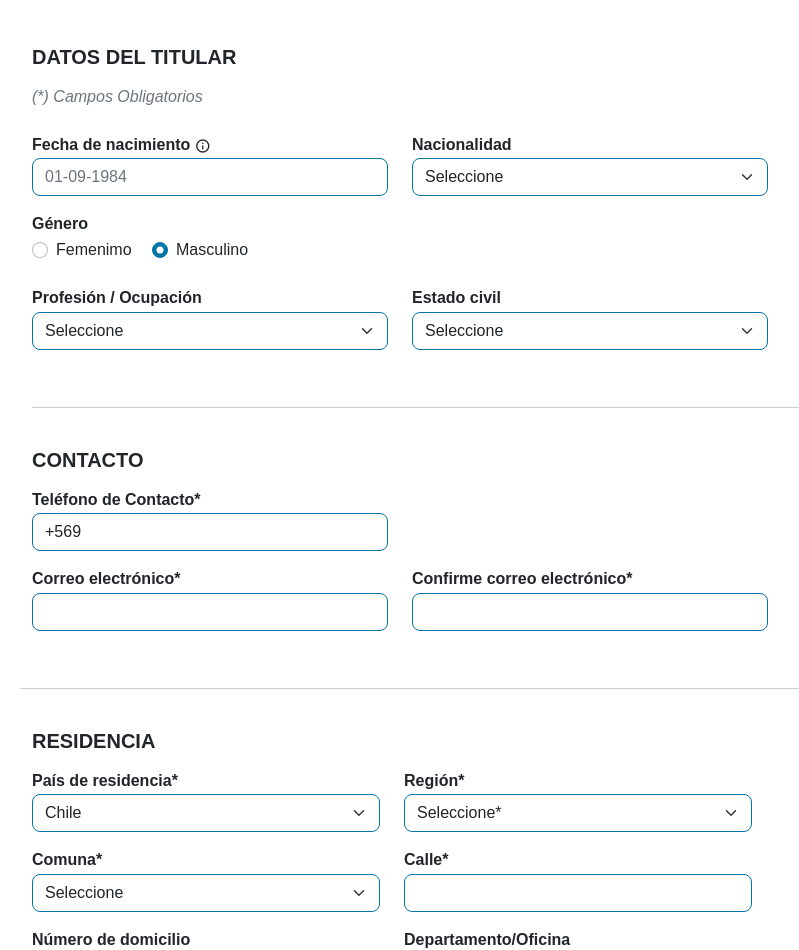
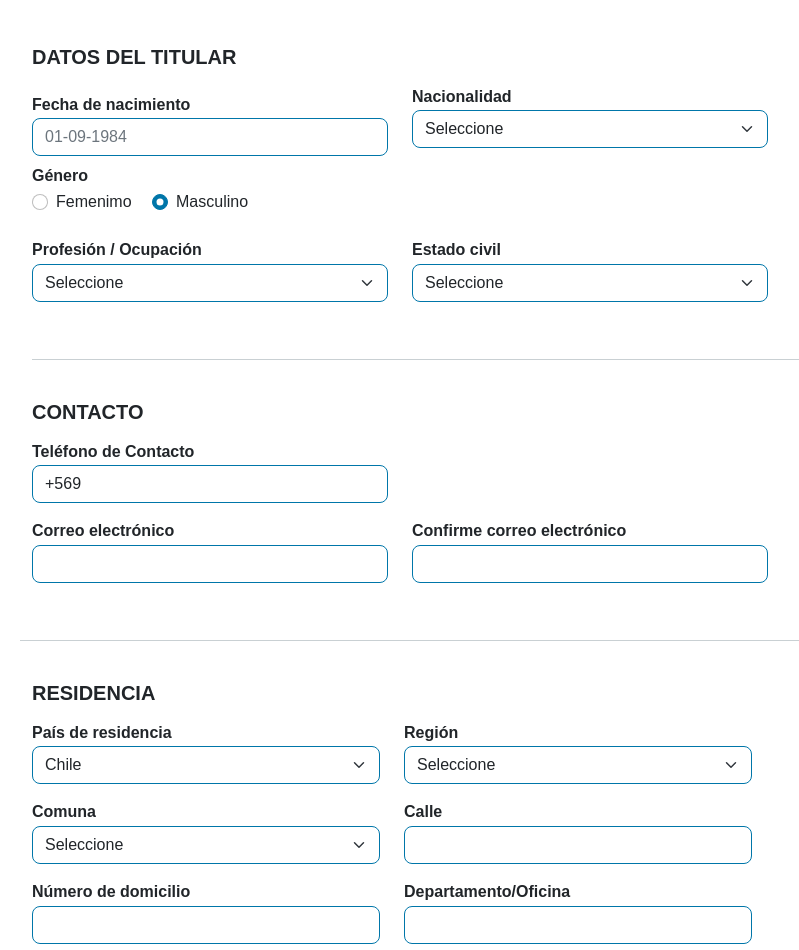
Before and after one commit to AlvaritOO/MaquetaUXUI-Up-Venta-CLA-Asistencia-viajes, a website: page src/html/02_Datos_titular.html in a window 1280 px wide. Shown: the part 559-1509 px from the top of the page, without its empty margins (50-849 px from the left). Drawn offline with nearby package versions, Linux system fonts and the light colour scheme; a web font is replaced by a local one.

Commit message:
* eliminados

```diff
--- a/src/html/02_Datos_titular.html
+++ b/src/html/02_Datos_titular.html
@@ -222,12 +222,8 @@
 
 
       <h5 class="title-form fw-bold">DATOS DEL TITULAR</h5>
-        <p class="mb-4 fst-italic link-secondary">(*) Campos Obligatorios</p>
-        <div class="mb-3 col-sm-6 col-lg-4">
+        <div class="my-2 col-sm-6 col-lg-4">
           <label for="exampleInputEmail1" class="form-label">Fecha de nacimiento</label>
-              <span class="material-icons-outlined ic-form" data-bs-toggle="tooltip" data-bs-placement="top" title="Si la fecha de nacimiento no corresponde dirígete a tu sucursal Caja Los Andes más cercana para modificar el dato">
-                info
-              </span>
           <input type="email" class="form-control" id="exampleInputEmail1" aria-describedby="emailHelp" placeholder="01-09-1984" >
         </div>
 
@@ -281,7 +277,7 @@
       <div class="row">
         <h5 class="title-form fw-bold">CONTACTO</h5>
         <div class="mb-3 col-sm-6 col-md-5 col-lg-4">
-          <label for="exampleInputEmail1" class="form-label">Teléfono de Contacto*</label>
+          <label for="exampleInputEmail1" class="form-label">Teléfono de Contacto</label>
           <input type="" class="form-control input-telefono" id="exampleInputEmail1" aria-describedby="emailHelp"  value="+569 ">
           <div class="invalid-feedback">
             Debes ingresar un número valido
@@ -291,12 +287,12 @@
 
       <div class="row">
         <div class="mb-3 col-sm-6 col-lg-4">
-          <label for="exampleInputEmail1" class="form-label">Correo electrónico*</label>
+          <label for="exampleInputEmail1" class="form-label">Correo electrónico</label>
           <input type="email" class="form-control" id="exampleInputEmail1" aria-describedby="emailHelp" placeholder="">
         </div>
 
         <div class="mb-3 col-sm-6 col-lg-4">
-          <label for="exampleInputEmail1" class="form-label">Confirme correo electrónico*</label>
+          <label for="exampleInputEmail1" class="form-label">Confirme correo electrónico</label>
           <input type="email" class="form-control" id="exampleInputEmail1" aria-describedby="emailHelp" placeholder="">
         </div>
         </row>
@@ -307,7 +303,7 @@
 
         <div class="row">
           <div class="mb-3 col-sm-6 col-lg-4">
-            <label for="exampleInputEmail1" class="form-label">País de residencia*</label>
+            <label for="exampleInputEmail1" class="form-label">País de residencia</label>
             <select class="form-select" aria-label="Chile">
               <option selected>Seleccione</option>
               <option value="1" selected="selected">Chile</option>
@@ -317,10 +313,10 @@
           </div>
 
           <div class="mb-3 col-sm-6 col-lg-4">
-            <label for="exampleInputEmail1" class="form-label">Región*</label>
+            <label for="exampleInputEmail1" class="form-label">Región</label>
             <select class="form-select" aria-label="Default select
                       example">
-              <option selected>Seleccione*</option>
+              <option selected>Seleccione</option>
               <option value="1">Region Metropolitana</option>
               <option value="2">A</option>
               <option value="3">B</option>
@@ -331,7 +327,7 @@
 
         <div class="row">
           <div class="mb-3 col-sm-6 col-lg-4">
-            <label for="exampleInputEmail1" class="form-label">Comuna*</label>
+            <label for="exampleInputEmail1" class="form-label">Comuna</label>
             <select class="form-select" aria-label="Chile">
               <option selected>Seleccione</option>
               <option value="2">A</option>
@@ -341,7 +337,7 @@
           </div>
 
           <div class="mb-3 col-sm-6 col-lg-4">
-            <label for="exampleInputEmail1" class="form-label">Calle*</label>
+            <label for="exampleInputEmail1" class="form-label">Calle</label>
             <input type="email" class="form-control" id="exampleInputEmail1" aria-describedby="emailHelp" placeholder="">
           </div>
         </div>
```
